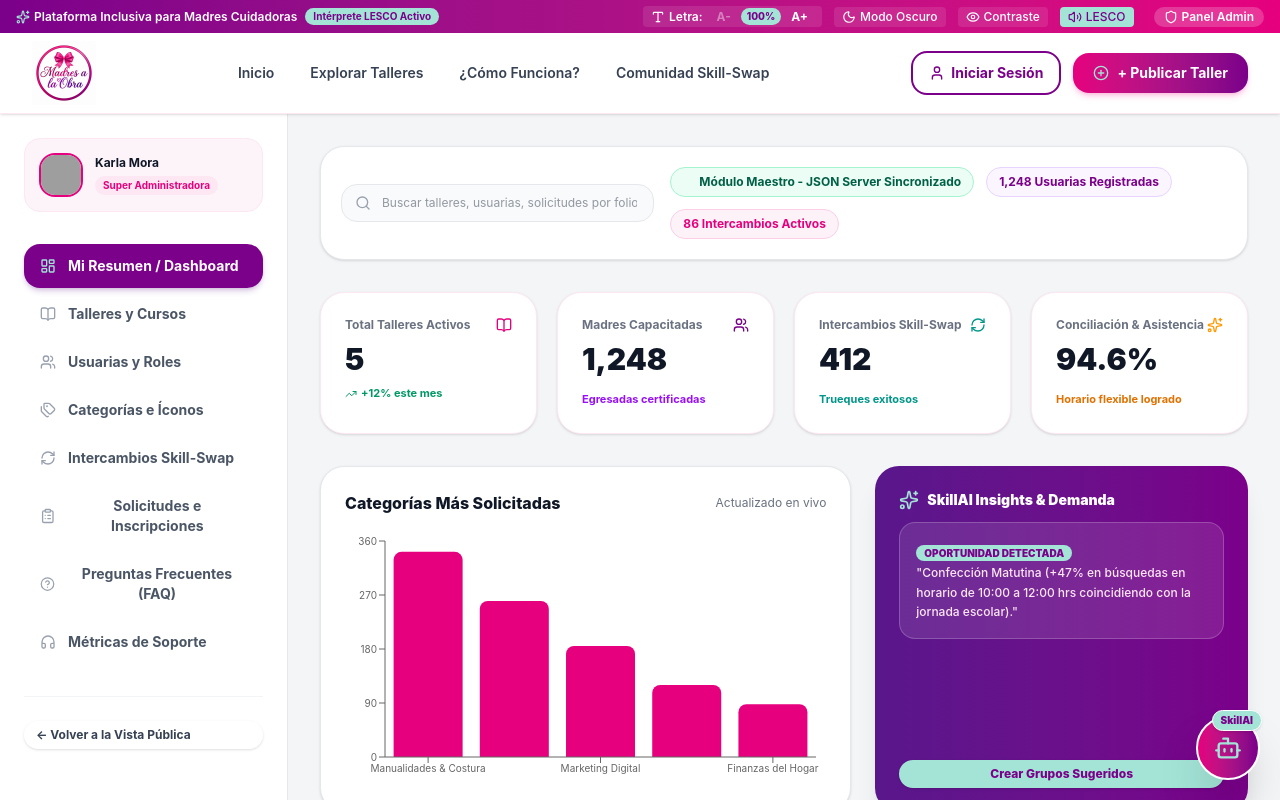
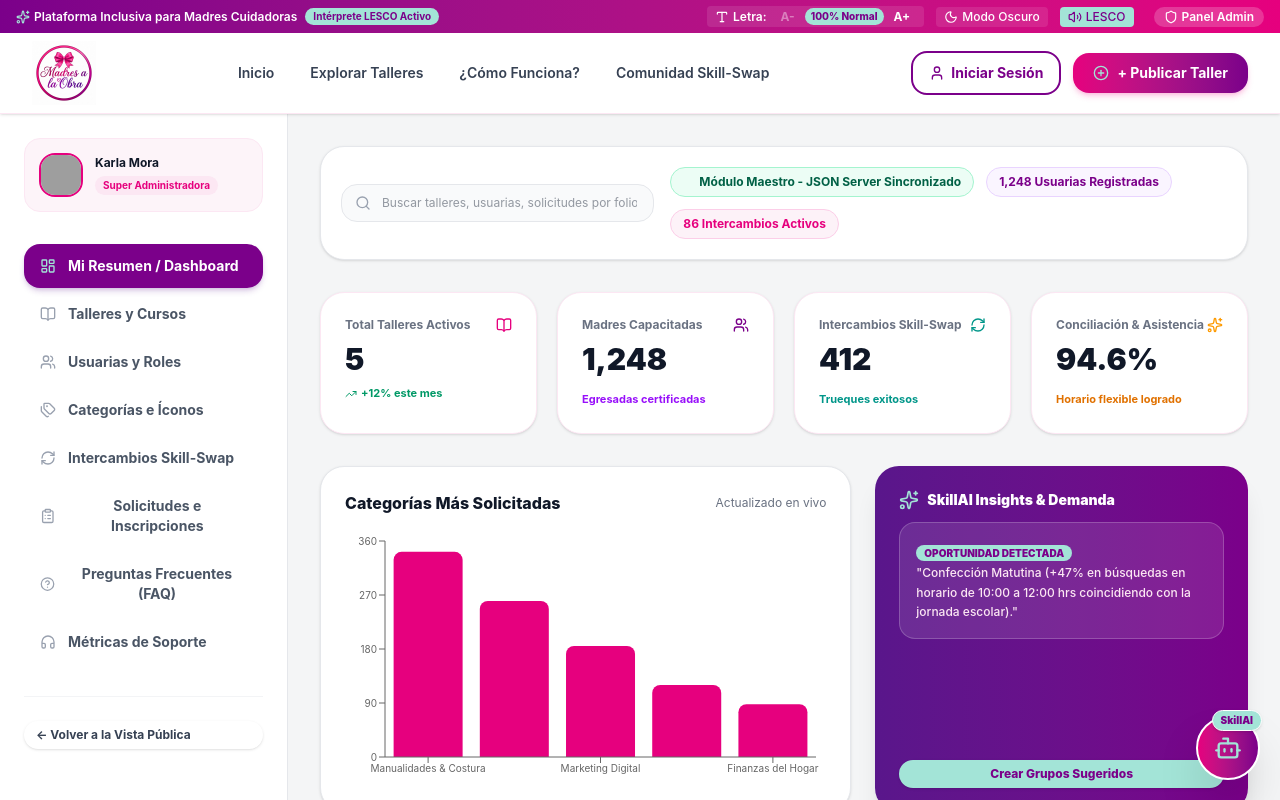
Before and after one commit to Thiffanie-Programadora/madres-a-la-obra, a React (Vite) app in the folder madres-a-la-obra/: page /admin/talleres in a window 1280 px wide. Shown: the top 800 px of the page. Built offline with nearby package versions, Linux system fonts and the light colour scheme; data requests are answered from the project's data file; grey boxes are pictures that could not be loaded.

Commit message:
Limitado el escalado de letra a maximo 115% y actualizado el distintivo estadistico a Virtual

```diff
--- a/madres-a-la-obra/src/components/navbar.jsx
+++ b/madres-a-la-obra/src/components/navbar.jsx
@@ -5,13 +5,11 @@ export default function Navbar({ currentView, setCurrentView, accessibility, set
   const [mobileMenuOpen, setMobileMenuOpen] = useState(false);
 
   const increaseFontSize = () => {
-    if (accessibility.fontSize === 'normal') setAccessibility(prev => ({ ...prev, fontSize: 'large' }));
-    else if (accessibility.fontSize === 'large') setAccessibility(prev => ({ ...prev, fontSize: 'xlarge' }));
+    setAccessibility(prev => ({ ...prev, fontSize: 'large' }));
   };
 
   const decreaseFontSize = () => {
-    if (accessibility.fontSize === 'xlarge') setAccessibility(prev => ({ ...prev, fontSize: 'large' }));
-    else if (accessibility.fontSize === 'large') setAccessibility(prev => ({ ...prev, fontSize: 'normal' }));
+    setAccessibility(prev => ({ ...prev, fontSize: 'normal' }));
   };
 
   const toggleContrast = () => {
@@ -44,7 +42,7 @@ export default function Navbar({ currentView, setCurrentView, accessibility, set
           </div>
 
           <div className="flex items-center space-x-3">
-            {/* Font Size A- / A+ Controls */}
+            {/* Font Size A- / A+ Controls (Max 115%) */}
             <div className="flex items-center gap-1 bg-white/10 px-2 py-0.5 rounded">
               <span className="font-semibold mr-1 flex items-center gap-1">
                 <Type className="w-3.5 h-3.5" />
@@ -53,18 +51,18 @@ export default function Navbar({ currentView, setCurrentView, accessibility, set
               <button
                 onClick={decreaseFontSize}
                 disabled={accessibility.fontSize === 'normal'}
-                title="Disminuir tamaño de letra"
+                title="Disminuir tamaño de letra (100% Normal)"
                 className="px-1.5 rounded hover:bg-white/20 disabled:opacity-40 font-bold transition-all"
               >
                 A-
               </button>
               <span className="text-[10px] bg-[#A3E4D7] text-[#7B008A] font-extrabold px-1.5 py-0.5 rounded-full">
-                {accessibility.fontSize === 'normal' ? '100%' : accessibility.fontSize === 'large' ? '115%' : '130% Macrotipo'}
+                {accessibility.fontSize === 'normal' ? '100% Normal' : '115% Máx'}
               </span>
               <button
                 onClick={increaseFontSize}
-                disabled={accessibility.fontSize === 'xlarge'}
-                title="Aumentar tamaño de letra (Macrotipo para visión reducida)"
+                disabled={accessibility.fontSize === 'large'}
+                title="Aumentar tamaño de letra (Máximo 115%)"
                 className="px-1.5 rounded hover:bg-white/20 disabled:opacity-40 font-bold transition-all"
               >
                 A+
@@ -79,16 +77,6 @@ export default function Navbar({ currentView, setCurrentView, accessibility, set
             >
               {accessibility.darkMode ? <Sun className="w-3.5 h-3.5" /> : <Moon className="w-3.5 h-3.5" />}
               <span>{accessibility.darkMode ? 'Modo Claro' : 'Modo Oscuro'}</span>
-            </button>
-
-            {/* Contrast Toggle */}
-            <button
-              onClick={toggleContrast}
-              title="Alto Contraste"
-              className={`flex items-center gap-1 hover:text-[#A3E4D7] transition-colors font-medium px-2 py-0.5 rounded ${accessibility.highContrast ? 'bg-[#A3E4D7] text-[#7B008A]' : 'bg-white/10'}`}
-            >
-              <Eye className="w-3.5 h-3.5" />
-              <span>Contraste</span>
             </button>
 
             {/* LESCO Toggle */}
--- a/madres-a-la-obra/src/index.css
+++ b/madres-a-la-obra/src/index.css
@@ -18,25 +18,17 @@
   }
 }
 
-/* Accessibility Font Scale Utilities (Visión Reducida & Macrotipo Real) */
+/* Accessibility Font Scale Utilities (Máximo 115%) */
 .font-scale-normal {
   zoom: 1;
 }
 
 .font-scale-large {
-  zoom: 1.18;
-}
-
-.font-scale-xlarge {
-  zoom: 1.35;
+  zoom: 1.15;
 }
 
 .font-scale-large p, .font-scale-large span, .font-scale-large button, .font-scale-large h1, .font-scale-large h2, .font-scale-large h3, .font-scale-large h4, .font-scale-large input {
-  font-size: 118% !important;
-}
-
-.font-scale-xlarge p, .font-scale-xlarge span, .font-scale-xlarge button, .font-scale-xlarge h1, .font-scale-xlarge h2, .font-scale-xlarge h3, .font-scale-xlarge h4, .font-scale-xlarge input {
-  font-size: 135% !important;
+  font-size: 115% !important;
 }
 
 /* Dark Mode Global Overrides */
--- a/madres-a-la-obra/src/views/homeView.jsx
+++ b/madres-a-la-obra/src/views/homeView.jsx
@@ -117,8 +117,8 @@ export default function HomeView({
                 <p className="text-xs text-gray-500 font-medium">Flexible (Conciliación)</p>
               </div>
               <div className="bg-white p-3 rounded-2xl border border-pink-100 shadow-sm">
-                <p className="text-xl font-black text-[#2ECC71]">Híbrido</p>
-                <p className="text-xs text-gray-500 font-medium">Virtual & Barrio</p>
+                <p className="text-xl font-black text-[#2ECC71]">Virtual</p>
+                <p className="text-xs text-gray-500 font-medium">100% Online & Flexible</p>
               </div>
             </div>
 
```
